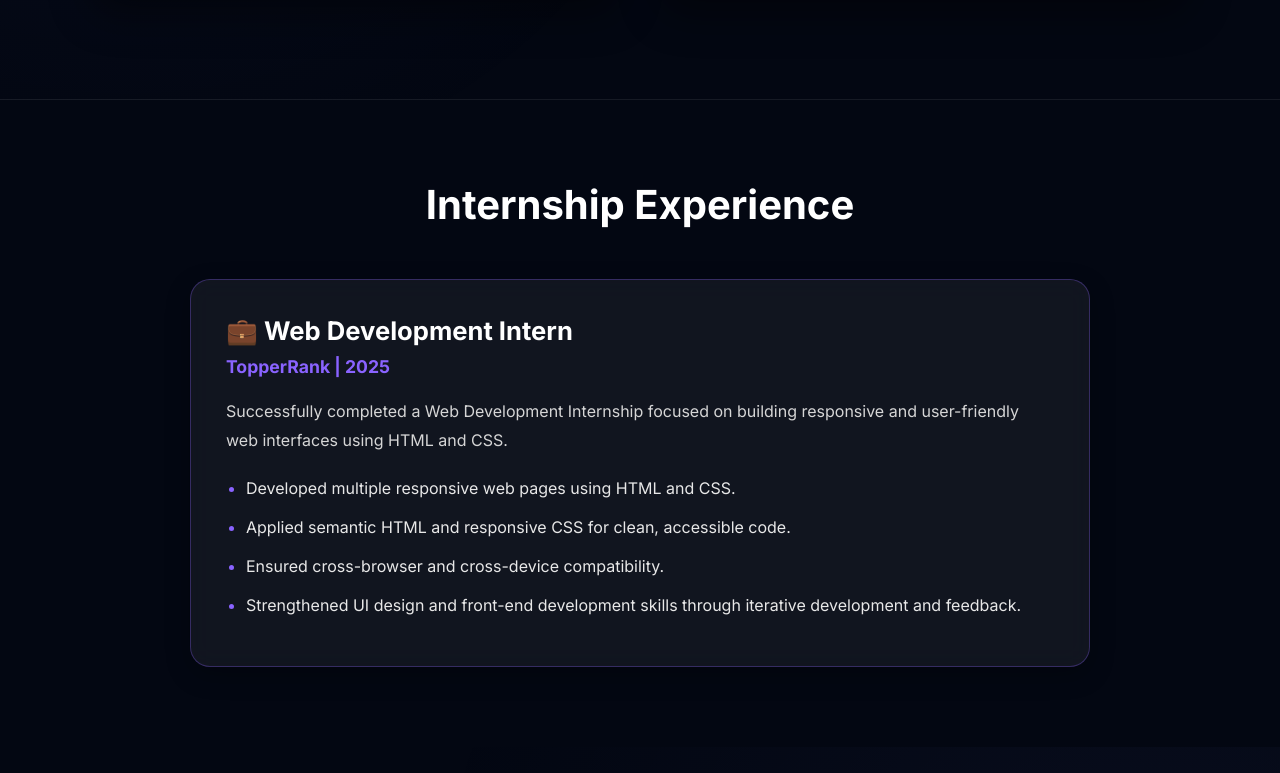
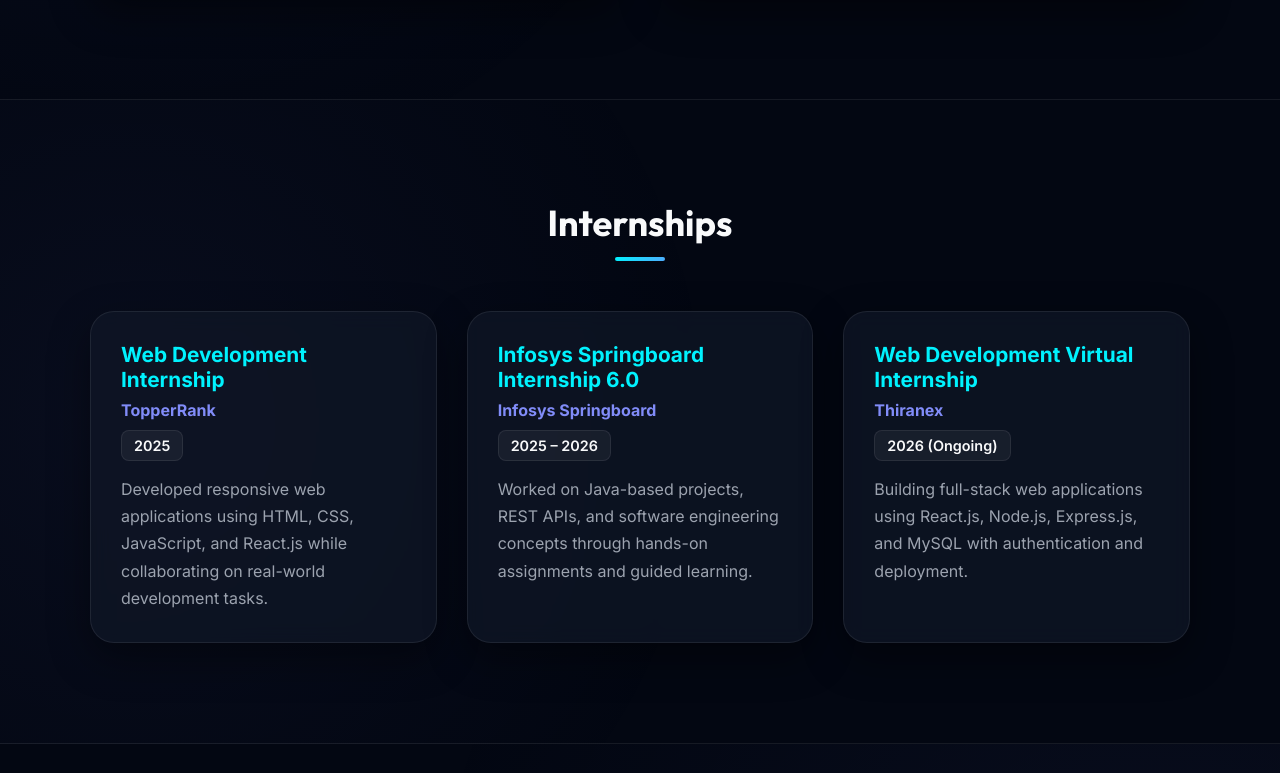
Before and after one commit to Chintala-Keerthana/My-Portfolio, a React (Create React App) app in the folder frontend/: page / in a window 1280 px wide. Shown: the part 1687-2460 px from the top of the page. Built offline with nearby package versions, Linux system fonts and the light colour scheme.

Commit message:
Styled certifications section

```diff
--- a/frontend/src/components/Certifications.css
+++ b/frontend/src/components/Certifications.css
@@ -31,7 +31,7 @@
 
 .certifications-grid {
   display: grid;
-  grid-template-columns: repeat(auto-fit, minmax(340px, 1fr));
+  grid-template-columns: repeat(auto-fit, minmax(320px, 1fr));
   gap: 30px;
   max-width: 1100px;
   width: 100%;
@@ -58,48 +58,25 @@
   font-size: 1.3rem;
   font-family: var(--font-heading);
   color: var(--primary);
-  margin-bottom: 12px;
-}
-
-.certification-card h4 {
-  font-size: 1rem;
-  color: var(--secondary);
   margin-bottom: 10px;
 }
 
 .certification-card p {
   font-size: 1rem;
-  line-height: 1.7;
   color: var(--text-secondary);
-  margin-bottom: 12px;
+  margin-bottom: 15px;
+  line-height: 1.6;
 }
 
-.certification-card .certificate-date {
+.certificate-date {
   display: inline-block;
   padding: 6px 12px;
   border-radius: 8px;
   background: rgba(255, 255, 255, 0.05);
+  border: 1px solid var(--border-color);
   color: var(--text-primary);
   font-size: 0.9rem;
   font-weight: 600;
-  border: 1px solid var(--border-color);
-}
-
-.certificate-btn {
-  display: inline-block;
-  margin-top: 18px;
-  padding: 10px 18px;
-  border-radius: 10px;
-  background: var(--gradient-primary);
-  color: #030712;
-  font-weight: 600;
-  text-decoration: none;
-  transition: all var(--transition-fast);
-}
-
-.certificate-btn:hover {
-  transform: translateY(-2px);
-  box-shadow: 0 6px 18px rgba(0, 242, 254, 0.25);
 }
 
 @media (max-width: 768px) {
--- a/frontend/src/components/Certifications.js
+++ b/frontend/src/components/Certifications.js
@@ -20,15 +20,21 @@
 
 function Certifications() {
   return (
-    <section id="certifications" className="certifications" data-aos="fade-up">
+    <section
+      id="certifications"
+      className="certifications"
+      data-aos="fade-up"
+    >
+      <div className="certifications-section-header">
   <h2>Certifications & Internships</h2>
+</div>
 
-      <div className="certifications-container">
+<div className="certifications-grid">
   {certifications.map((cert, index) => (
-          <div className="certificate-card" key={index}>
+    <div className="certification-card" key={index}>
       <h3>{cert.title}</h3>
       <p>{cert.issuer}</p>
-            <span>{cert.year}</span>
+      <span className="certificate-date">{cert.year}</span>
     </div>
   ))}
 </div>
--- a/frontend/src/components/Experience.css
+++ b/frontend/src/components/Experience.css
@@ -1,87 +1,94 @@
 .experience {
-  padding: 80px 10%;
-  background: transparent;
+  padding: 100px 5%;
+  background: radial-gradient(circle at 10% 50%, rgba(129, 140, 248, 0.05) 0%, rgba(3, 7, 18, 0) 50%);
+  display: flex;
+  flex-direction: column;
+  align-items: center;
+  border-bottom: 1px solid var(--border-color);
 }
 
-.experience h2 {
+.experience-section-header {
   text-align: center;
-  font-size: 2.5rem;
   margin-bottom: 50px;
-  color: #ffffff;
 }
 
-.experience-container {
-  display: flex;
-  justify-content: center;
+.experience-section-header h2 {
+  font-size: 2.25rem;
+  color: var(--text-primary);
+  position: relative;
+  font-family: var(--font-heading);
+}
+
+.experience-section-header h2::after {
+  content: "";
+  width: 50px;
+  height: 4px;
+  background: var(--gradient-primary);
+  display: block;
+  margin: 12px auto 0;
+  border-radius: 10px;
+}
+
+.experience-grid {
+  display: grid;
+  grid-template-columns: repeat(auto-fit, minmax(340px, 1fr));
+  gap: 30px;
+  max-width: 1100px;
+  width: 100%;
 }
 
 .experience-card {
-  width: 100%;
-  max-width: 900px;
-  padding: 35px;
-  border-radius: 20px;
-  background: rgba(255, 255, 255, 0.06);
-  backdrop-filter: blur(12px);
-  border: 1px solid rgba(138, 99, 255, 0.3);
-  box-shadow: 0 8px 25px rgba(0, 0, 0, 0.25);
-  transition: all 0.3s ease;
+  background: var(--bg-card);
+  backdrop-filter: blur(10px);
+  -webkit-backdrop-filter: blur(10px);
+  padding: 30px;
+  border-radius: 24px;
+  border: 1px solid var(--border-color);
+  box-shadow: var(--shadow-lg);
+  transition: all var(--transition-normal);
 }
 
 .experience-card:hover {
-  transform: translateY(-8px);
-  box-shadow: 0 15px 35px rgba(138, 99, 255, 0.35);
+  border-color: rgba(255, 255, 255, 0.12);
+  box-shadow: 0 10px 30px rgba(0, 242, 254, 0.08);
+  transform: translateY(-6px);
 }
 
 .experience-card h3 {
-  font-size: 1.6rem;
-  color: #ffffff;
-  margin-bottom: 10px;
+  color: var(--primary);
+  margin-bottom: 8px;
+  font-size: 1.3rem;
 }
 
 .experience-card h4 {
-  color: #8a63ff;
-  font-size: 1.1rem;
-  margin-bottom: 20px;
+  color: var(--secondary);
+  margin-bottom: 10px;
+  font-size: 1rem;
+}
+
+.experience-date {
+  display: inline-block;
+  margin-bottom: 15px;
+  padding: 6px 12px;
+  border-radius: 8px;
+  background: rgba(255, 255, 255, 0.05);
+  border: 1px solid var(--border-color);
+  color: var(--text-primary);
+  font-size: 0.9rem;
+  font-weight: 600;
 }
 
 .experience-card p {
-  color: #d6d6d6;
-  line-height: 1.8;
-  margin-bottom: 20px;
-}
-
-.experience-card ul {
-  padding-left: 20px;
-}
-
-.experience-card li {
-  color: #e8e8e8;
-  margin-bottom: 12px;
+  color: var(--text-secondary);
   line-height: 1.7;
 }
 
-.experience-card li::marker {
-  color: #8a63ff;
-}
-
 @media (max-width: 768px) {
-  .experience {
-    padding: 60px 20px;
-  }
-
-  .experience h2 {
-    font-size: 2rem;
+  .experience-grid {
+    grid-template-columns: 1fr;
   }
 
   .experience-card {
-    padding: 25px;
-  }
-
-  .experience-card h3 {
-    font-size: 1.3rem;
-  }
-
-  .experience-card h4 {
-    font-size: 1rem;
+    padding: 25px 20px;
   }
 }
--- a/frontend/src/components/Experience.js
+++ b/frontend/src/components/Experience.js
@@ -1,36 +1,49 @@
 import "./Experience.css";
+
+const experiences = [
+  {
+    role: "Web Development Internship",
+    company: "TopperRank",
+    duration: "2025",
+    description:
+      "Developed responsive web applications using HTML, CSS, JavaScript, and React.js while collaborating on real-world development tasks.",
+  },
+  {
+    role: "Infosys Springboard Internship 6.0",
+    company: "Infosys Springboard",
+    duration: "2025 – 2026",
+    description:
+      "Worked on Java-based projects, REST APIs, and software engineering concepts through hands-on assignments and guided learning.",
+  },
+  {
+    role: "Web Development Virtual Internship",
+    company: "Thiranex",
+    duration: "2026 (Ongoing)",
+    description:
+      "Building full-stack web applications using React.js, Node.js, Express.js, and MySQL with authentication and deployment.",
+  },
+];
 
 function Experience() {
   return (
     <section id="experience" className="experience" data-aos="fade-up">
-      <h2>Internship Experience</h2>
+      <div className="experience-section-header">
+        <h2>Internships</h2>
+      </div>
 
-      <div className="experience-container">
-        <div className="experience-card">
-          <h3>💼 Web Development Intern</h3>
-          <h4>TopperRank | 2025</h4>
-
-          <p>
-            Successfully completed a Web Development Internship focused on
-            building responsive and user-friendly web interfaces using HTML and CSS.
-          </p>
-
-          <ul>
-            <li>
-              Developed multiple responsive web pages using HTML and CSS.
-            </li>
-            <li>
-              Applied semantic HTML and responsive CSS for clean, accessible code.
-            </li>
-            <li>
-              Ensured cross-browser and cross-device compatibility.
-            </li>
-            <li>
-              Strengthened UI design and front-end development skills through
-              iterative development and feedback.
-            </li>
-          </ul>
-        </div>
+      <div className="experience-grid">
+        {experiences.map((exp, index) => (
+          <div
+            className="experience-card"
+            key={index}
+            data-aos="zoom-in"
+          >
+            <h3>{exp.role}</h3>
+            <h4>{exp.company}</h4>
+            <span className="experience-date">{exp.duration}</span>
+            <p>{exp.description}</p>
+          </div>
+        ))}
       </div>
     </section>
   );
```
Lines whose indentation alone changed are shown as unchanged.
